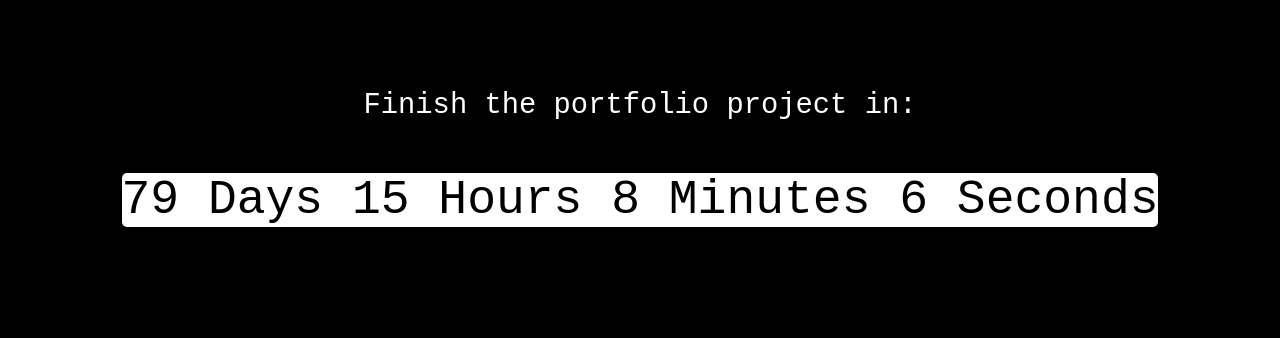
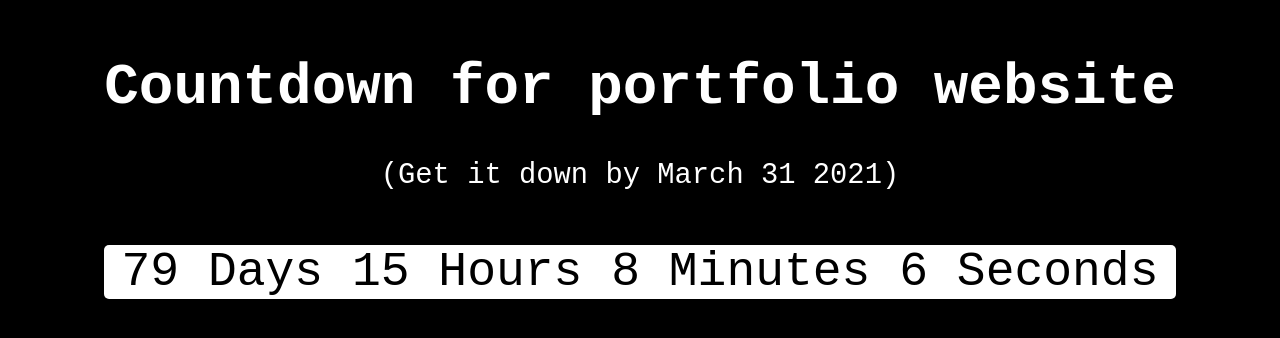
Before and after one commit to stevefrenzel/countdown, a plain HTML site: page index.html in a window 1280 px wide. Shown: the part 242-580 px from the top of the page. Drawn offline with Linux system fonts and the light colour scheme.

Commit message:
Update index.html

```diff
--- a/index.html
+++ b/index.html
@@ -8,7 +8,8 @@
   </head>
   <body>
     <div class="wrapper">
-      <span>Finish the portfolio project in:</span>
+      <h1>Countdown for portfolio website</h1>
+      <p>(Get it down by March 31 2021)</p>
       <div id="countdown"></div>
     </div>
     <script src="script.js"></script>
```
